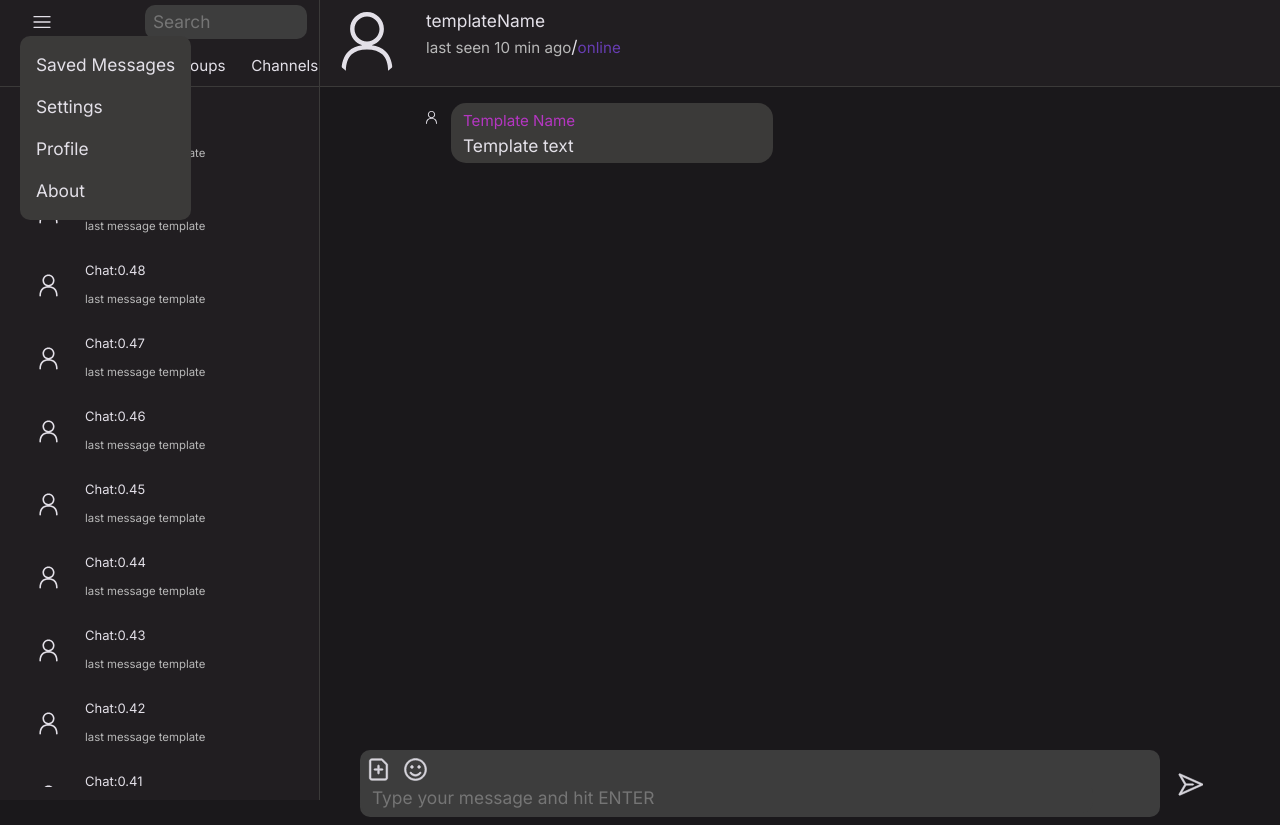
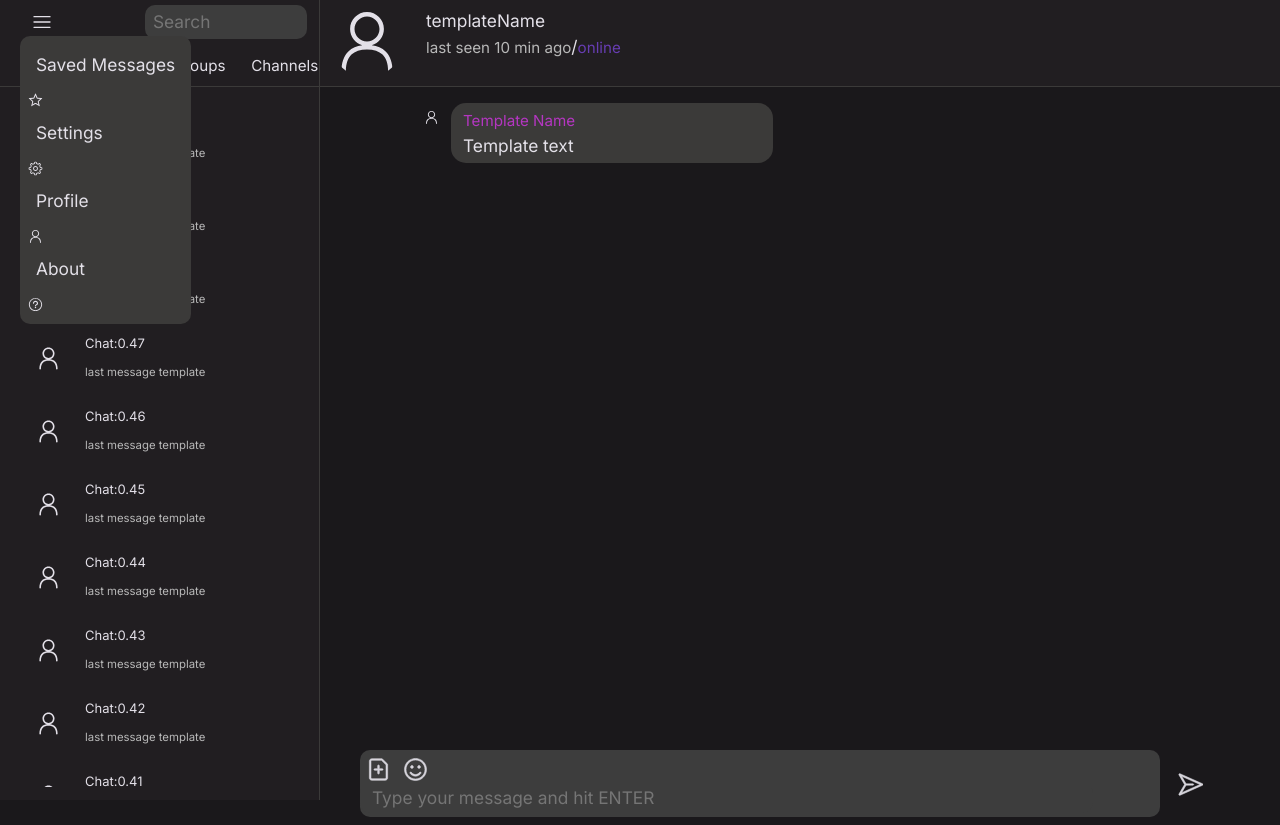
Before and after one commit to NoticeMeCapcake/Messenger, a Next.js app in the folder src/Frontend/react-app/: page / in a window 1280 px wide. Both pictures are taken after a click on the icon 42 px from the left and 22 px from the top of the page. Built offline with nearby package versions, Linux system fonts and the light colour scheme.

Commit message:
fixed icon draw problem

```diff
--- a/src/Frontend/react-app/src/components/SideMenu/SideMenu.tsx
+++ b/src/Frontend/react-app/src/components/SideMenu/SideMenu.tsx
@@ -13,10 +13,13 @@ export const SideMenu = () => {
             </DropdownMenu.Trigger>
             <DropdownMenu.Portal>
                 <DropdownMenu.Content className="dropdown-menu-content p-2">
-                    {MENU_ITEMS.map(({title, icon}) =>
+                    {MENU_ITEMS.map(({title, Icon}) =>
                     <DropdownMenu.Item className="dropdown-menu-item cursor-pointer">
                         <div className="p-2">
                             {title}
+                        </div>
+                        <div>
+                            <Icon/>
                         </div>
                     </DropdownMenu.Item>
                     )}
--- a/src/Frontend/react-app/src/components/SideMenu/stubs/index.ts
+++ b/src/Frontend/react-app/src/components/SideMenu/stubs/index.ts
@@ -1,30 +1,30 @@
 import * as React from "react";
 import {IconProps} from "@radix-ui/react-icons/dist/types";
 import { GearIcon, PersonIcon, QuestionMarkCircledIcon, StarIcon } from '@radix-ui/react-icons';
-import { ExoticComponent, ReactNode, RefAttributes } from 'react';
+import { ExoticComponent, ForwardRefExoticComponent, ReactNode, RefAttributes } from 'react';
 
 interface IMenuItems {
     title: string;
-    icon: React.ForwardRefExoticComponent<IconProps & React.RefAttributes<SVGSVGElement>>;
+    Icon: ForwardRefExoticComponent<IconProps & RefAttributes<SVGSVGElement>>;
     // icon: React.ReactNode;
 }
 
 export const MENU_ITEMS: IMenuItems[] = [
     {
         title: "Saved Messages",
-        icon: StarIcon,
+        Icon: StarIcon,
     },
     {
         title: "Settings",
-        icon: GearIcon
+        Icon: GearIcon
     },
     {
         title: "Profile",
-        icon: PersonIcon
+        Icon: PersonIcon
     },
     {
         title: "About",
-        icon: QuestionMarkCircledIcon
+        Icon: QuestionMarkCircledIcon
     },
 
 ]
```
